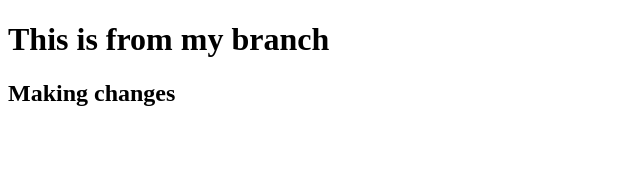
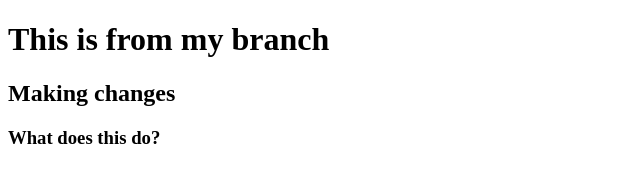
Before and after one commit to bootupAbdullah/git-hub-collab-practice-repo, a plain HTML site: page index.html in a window 1280 px wide. Shown: the whole page, without its empty margins (0-640 px from the left). Drawn offline with Linux system fonts and the light colour scheme.

Commit message:
committing changes

```diff
--- a/index.html
+++ b/index.html
@@ -8,5 +8,6 @@
 <body>
     <h1>This is from my branch</h1>
     <h2>Making changes</h2>
+    <h3>What does this do?</h3>
 </body>
 </html>
```
